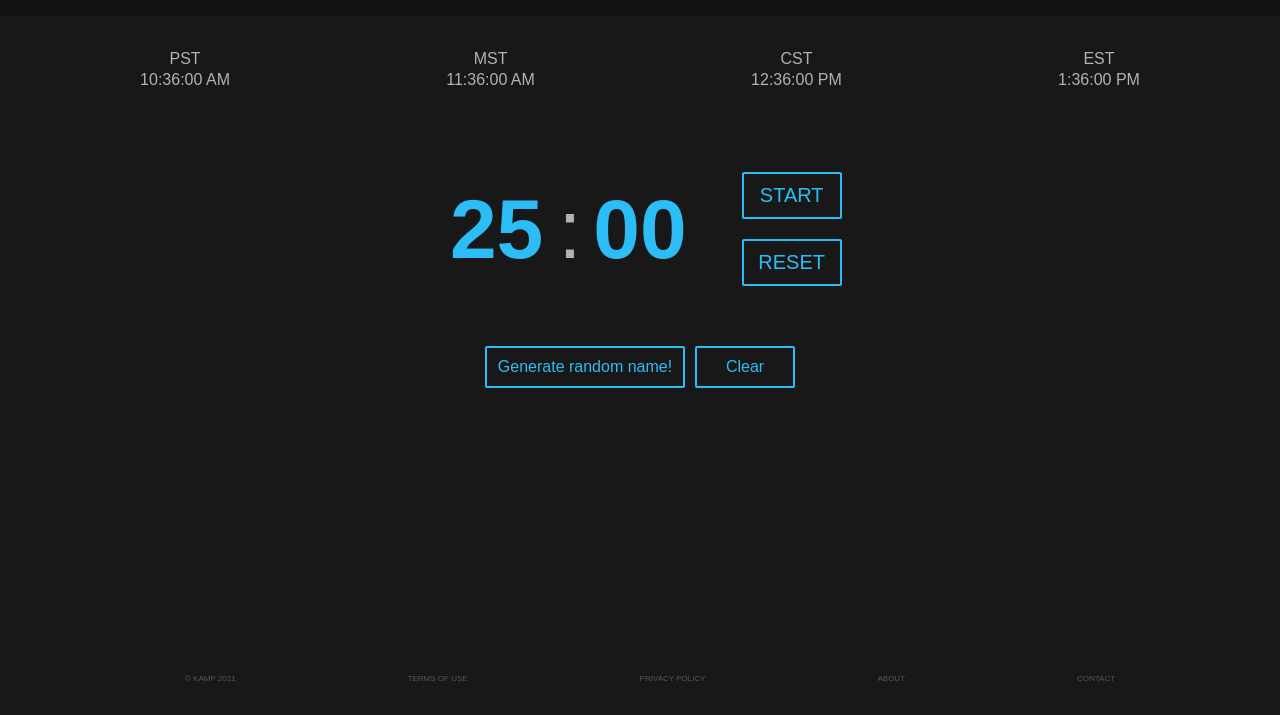
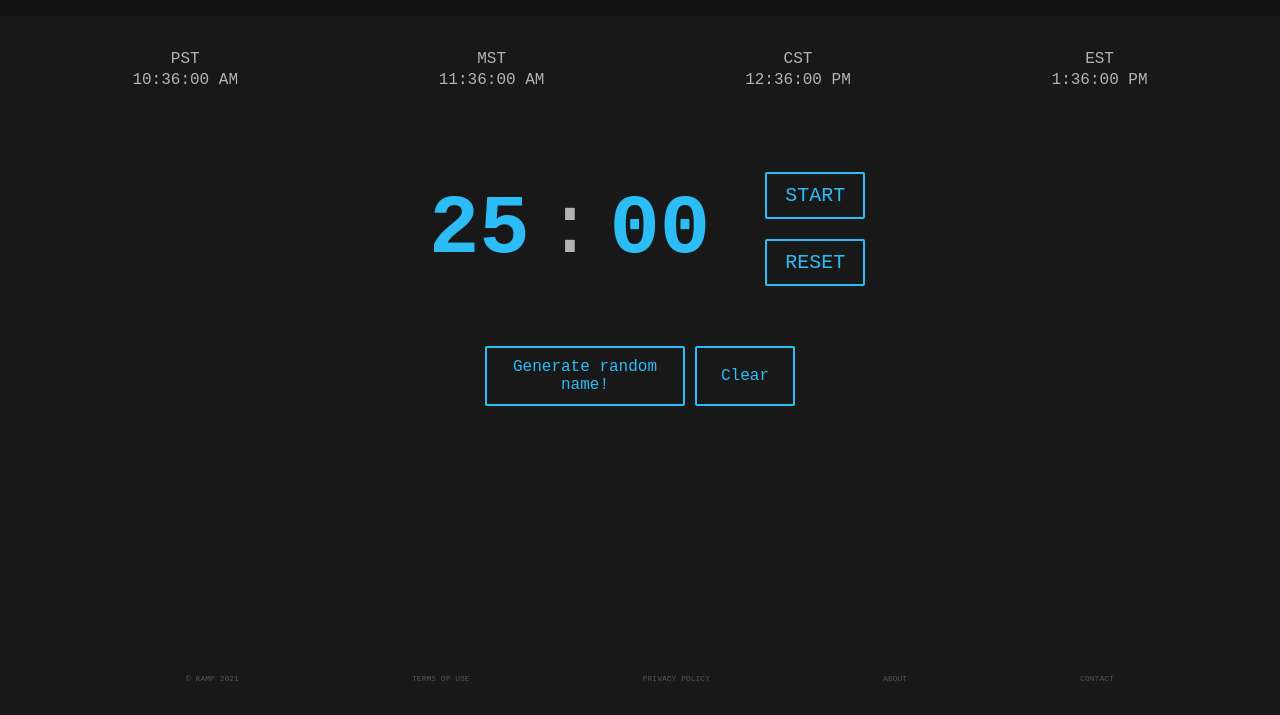
Before and after one commit to kathrynwilkinson/Daily-Dashboard, a plain HTML site: page index.html in a window 1280 px wide. Shown: the part 85-800 px from the top of the page. Drawn offline with Linux system fonts and the light colour scheme; a web font is replaced by a local one.

Commit message:
fix: Global font-family attribute

```diff
--- a/assets/CSS/timer.css
+++ b/assets/CSS/timer.css
@@ -1,9 +1,4 @@
-* {
-    margin: 0;
-    padding: 0;
-    font-family: Arial;
-    box-sizing: border-box;
-  }
+/* reset css page is linked - no need to have a goobal selector */
 
   body {
     display: flex;
```
Also changed, not shown: assets/CSS/nameGenerator.css (line endings or trailing spaces).
